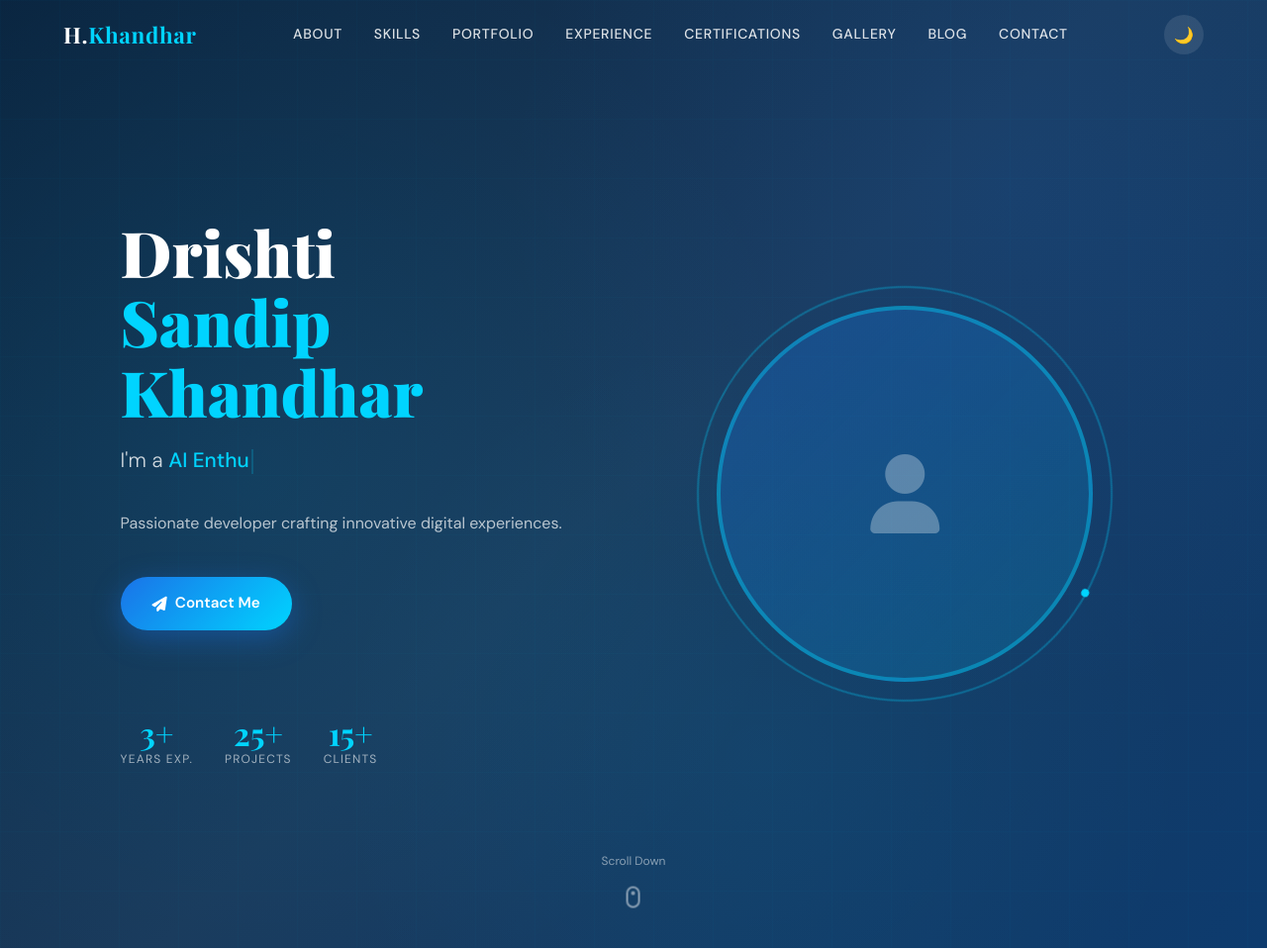
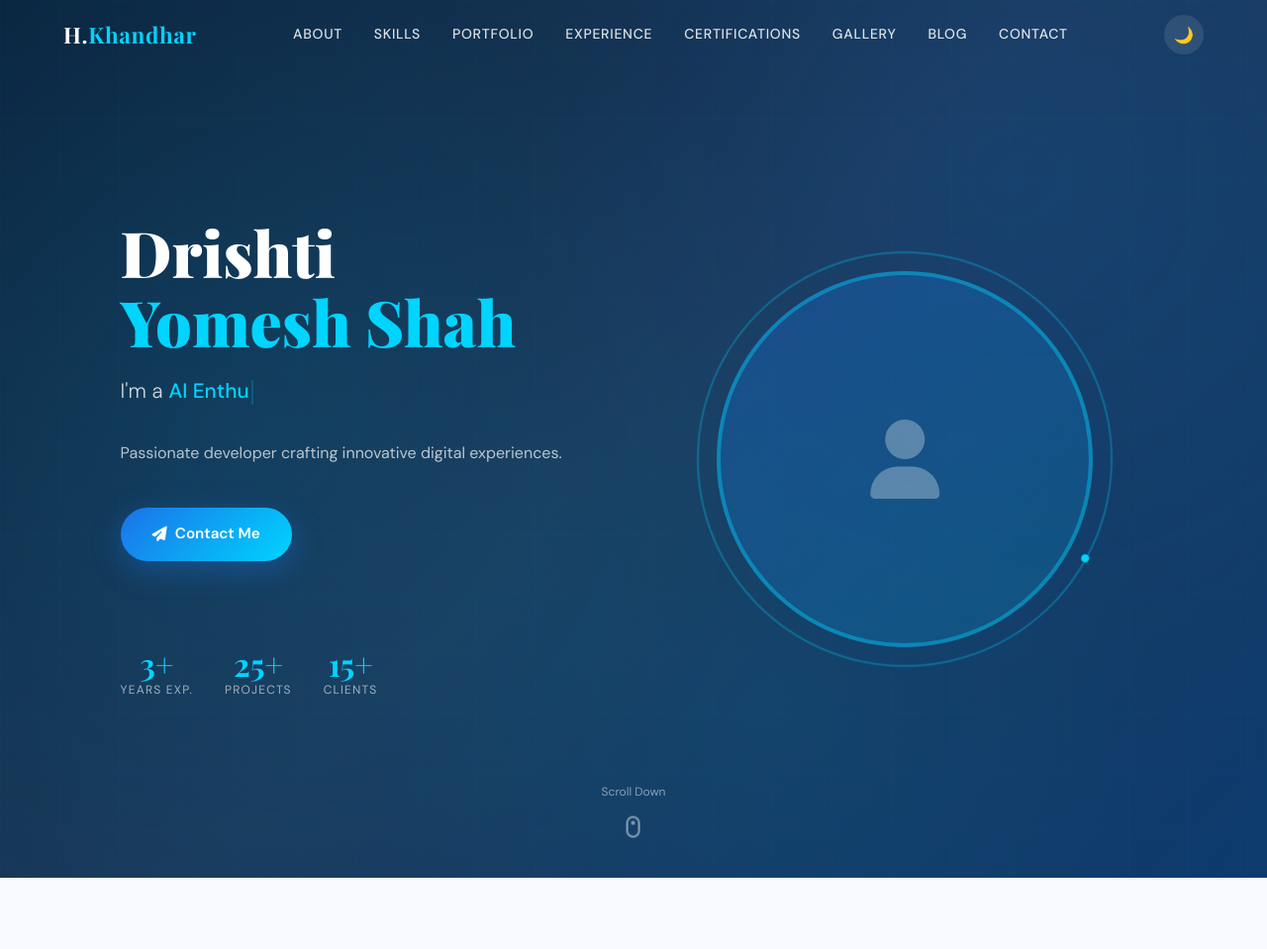
Before and after one commit to drishtishah236-max/drishtshahi, a Flask app: page / in a window 1280 px wide. Shown: the top 959 px of the page at 99% size. Run offline with Flask 3, Linux system fonts and the light colour scheme; data comes from the database, SQL or seed files in the repository; data that the repository does not hold is empty.

Commit message:
Update index.html

```diff
--- a/templates/index.html
+++ b/templates/index.html
@@ -138,7 +138,7 @@
     <div class="hero-content">
 <h1 class="hero-name">
         {{ s.get('name','Drishti Yomesh Shah').split()[0] }}<br>
-        <span class="accent">{{ ' '.join(s.get('name','Harshil Sandip Khandhar').split()[1:]) }}</span>
+        <span class="accent">{{ ' '.join(s.get('name','Drishti Yomesh Shah').split()[1:]) }}</span>
       </h1>
       <div class="hero-typing">I'm a <span id="typed-text"></span><span class="cursor"></span></div>
       <p class="hero-desc">{{ s.get('bio','') }}</p>
```
